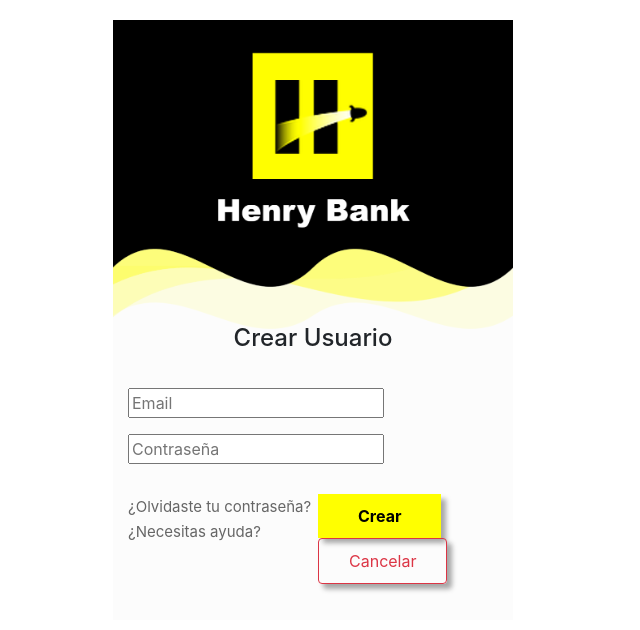
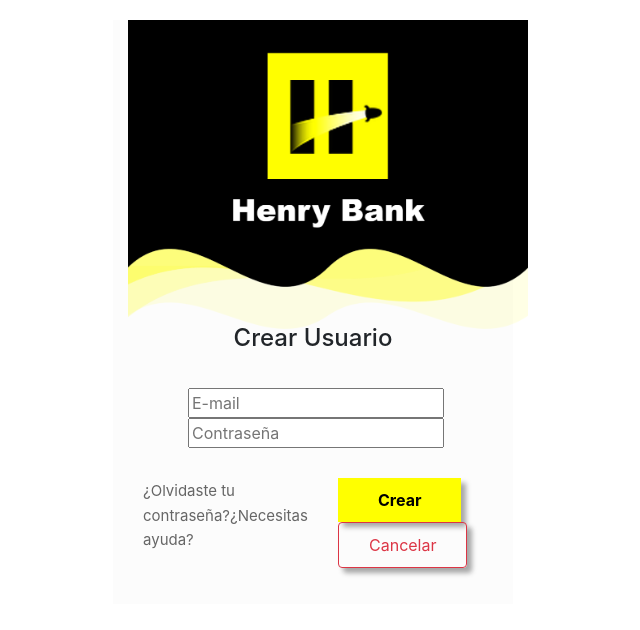
Before and after one commit to cristian473/Henry-Bank, a React (Create React App) app in the folder client/: page /registrarse in a window 1280 px wide. Shown: the top 630 px of the page, without its empty margins (327-967 px from the left). Built offline with nearby package versions, Linux system fonts and the light colour scheme.

Commit message:
ultimos cambios

```diff
--- a/client/package.json
+++ b/client/package.json
@@ -7,10 +7,11 @@
     "@testing-library/react": "^9.3.2",
     "@testing-library/user-event": "^7.1.2",
     "axios": "^0.19.2",
+    "formik": "^2.1.5",
+    "prop-types": "^15.7.2",
     "react": "^16.13.1",
     "react-bootstrap": "^1.3.0",
     "react-dom": "^16.13.1",
-    "react-google-login": "^5.1.21",
     "react-icons": "^3.10.0",
     "react-redux": "^7.2.0",
     "react-router-dom": "^5.2.0",
@@ -18,7 +19,8 @@
     "react-scripts": "3.4.1",
     "redux": "^4.0.5",
     "redux-thunk": "^2.3.0",
-    "wouter": "^2.5.0"
+    "wouter": "^2.5.0",
+    "yup": "^0.29.3"
   },
   "scripts": {
     "start": "react-scripts start",
--- a/client/src/App.js
+++ b/client/src/App.js
@@ -8,11 +8,15 @@ import Home from './components/Usuario/Onboarding.jsx';
 import Cliente from './components/Cliente/Cliente.jsx';
 import RecargarDinero from './components/RecargarDinero/RecargarDinero.jsx'
 import BotonLogout from "./components/Cliente/BotonLogout.jsx";
+import exportCrearUsuario from './components/Usuario/FormularioCrearUsuario.jsx';
+
+
 
 function App() {
 
   return (
     <div>
+
       <Route exact path='/' component={Home} />
       <Route
         exact path='/new/:id'
@@ -21,7 +25,7 @@ function App() {
         }
       />
       <Route exact path='/login' component={Login} />
-      <Route exact path='/registrarse' component={CrearUsuario} />
+      <Route exact path='/registrarse' component={exportCrearUsuario} />
       <Route exact path='/cliente' component={Cliente} />
       <Route exact path='/recargardinero' component={RecargarDinero}  />
       <Route exact path='/logout' component={BotonLogout}  />
--- a/client/src/actions/UserActions.js
+++ b/client/src/actions/UserActions.js
@@ -5,7 +5,7 @@ export function addUser(user) {
   return function (dispatch) {
     axios.post("http://localhost:3001/auth/register", user).then((res) => {
       if (res.status === 200) {
-        return dispatch({ type: ADD_USER }), window.history.back();
+        return dispatch({ type: ADD_USER }), window.location.replace('http://localhost:3000');
       } else {
         alert("Error en campos");
       }
--- a/client/src/components/Usuario/CSS/agregarusuario.css
+++ b/client/src/components/Usuario/CSS/agregarusuario.css
@@ -26,7 +26,7 @@
     left: 15px;
   }
   #usuario .inicio input{
-    margin-left: 0px;
+    margin-left: 20px;
     background-color: yellow;
     color: #000;
     border: none;
@@ -41,7 +41,12 @@
   }
 
   #usuario .inicio button{
-
+    margin-left: 20px;
     padding: 10px 30px !important;
     box-shadow: 5px 5px 5px rgb(167, 167, 167);
   }
+
+  #usuario .Form-Group{
+    margin-left: 60px;
+
+  }
--- a/client/src/components/Usuario/FormularioCrearUsuario.jsx
+++ b/client/src/components/Usuario/FormularioCrearUsuario.jsx
@@ -1,64 +1,12 @@
-import React, { useState } from 'react';
-import { addUser } from '../../actions/UserActions'
-import './CSS/agregarusuario.css'
-import { connect } from 'react-redux'
-import loginPortada from './images/login.png';
+import React from "react"
+import Form from './exportCrearUsuario'
 
-function FormularioUsuario({ addUser }) {
+const handleSubmit = values => console.log("")
+const initialValues = {}
+const exportCrearUsuario = () => (
+    <div className="exportform">
+        <Form handleSubmit={() => handleSubmit()} initialValues={initialValues}/>
+    </div>
+)
 
-    const [input, setInput] = useState({
-
-        email: null,
-        password: null
-    })
-
-    const handleInputChange = function (e) {
-        e.preventDefault()
-        setInput({
-            ...input,
-            [e.target.name]: e.target.value
-        })
-    }
-
-    const enviarFormulario = function (e) {
-        e.preventDefault();
-        addUser(input)
-    }
-
-    const cancelar = function (e) {
-       window.location.replace('http://localhost:3000')
-    }
-    return (
-
-
-
-        <div id="usuario">
-
-          <img src={loginPortada} alt="loginPortada" />
-          <div className="form-group col-md-12">
-            <h4>Crear Usuario</h4>
-            <div className="input-group mb-3">
-            <input required type="email" name="email" placeholder="Email" onChange={handleInputChange} />
-            </div>
-          </div>
-          <div className="form-group col-md-12 ">
-            <div className="input-group mb-3">
-            <input required type="password" name="password" placeholder="Contraseña" onChange={handleInputChange} />
-            </div>
-          </div>
-          <div class="form-row contenedor">
-            <div className="form-group col-md-6 link" >
-              <a href="/">¿Olvidaste tu contraseña?</a>
-              <a href="/">¿Necesitas ayuda?</a>
-            </div>
-            <div className="form-group col-md-6 inicio">
-              <input type="submit" className="btn btn-outline-dark" onClick={enviarFormulario} value="Crear" />
-              <button type="button" className="btn btn-outline-danger" value="Cancelar"  onClick={cancelar} >Cancelar</button>
-            </div>
-          </div>
-
-      </div>
-    )
-}
-
-export default connect(null, { addUser })(FormularioUsuario)
+export default exportCrearUsuario
--- /dev/null
+++ b/client/src/components/Usuario/exportCrearUsuario.jsx
@@ -0,0 +1,69 @@
+import * as yup from 'yup'
+import PropTypes from 'prop-types'
+import React from 'react'
+import { ErrorMessage, Formik, Form as FormikForm, Field } from 'formik'
+import { addUser } from '../../actions/UserActions'
+import {useDispatch} from 'react-redux'
+import loginPortada from './images/login.png';
+import './CSS/agregarusuario.css'
+
+const validations = yup.object().shape({
+    email: yup.string().email().required("Ingresa tu mail"),
+    password: yup.string().min(8, "Tu contraseña debe tener al menos 8 carácteres ").required("Ingresa tu contraseña")
+})
+
+const Form = ({ handleSubmit, initialValues}) => {
+    const dispatch = useDispatch()
+function handleSubmit(values) {
+    dispatch(addUser(values));
+    console.log('esto es dispatch')
+    alert(JSON.stringify('Se ha enviado un mail de validación a ' + values.email))
+     }
+
+  const cancelar = function (e) {
+    window.location.replace('http://localhost:3000')
+ }
+    return (
+        <div id="usuario">
+        <Formik initialValues={initialValues} onSubmit={handleSubmit} validationSchema={validations}>
+        <FormikForm className="Form">
+        <div className="form-group col-md-12">
+
+        <img src={loginPortada} alt="loginPortada" />
+            <h4>Crear Usuario</h4>
+            <div className="Form-Group">
+                <Field className="Form-Field" name="email" placeholder="E-mail" type="text"/>
+                <ErrorMessage className="Form-Error" component="span" name="email"/>
+            </div>
+            <div className="Form-Group">
+                <Field className="Form-Field" name="password" placeholder="Contraseña" type="password"/>
+                <ErrorMessage className="Form-Error" component="span" name="password"/>
+            </div>
+            <div class="form-row contenedor">
+            <div className="form-group col-md-6 link" >
+              <a href="/">¿Olvidaste tu contraseña?</a>
+              <a href="/">¿Necesitas ayuda?</a>
+            </div>
+            <div className="form-group col-md-6 inicio">
+              <input type="submit" className="btn btn-outline-dark" value="Crear" />
+              <button type="button" className="btn btn-outline-danger" value="Cancelar"  onClick={cancelar} >Cancelar</button>
+            </div>
+            </div>
+
+            </div>
+        </FormikForm>
+    </Formik>
+    </div>
+    )
+
+}
+
+
+
+Form.propTypes = {
+    handleSubmit: PropTypes.func.isRequired,
+    initialValues: PropTypes.object.isRequired
+}
+
+
+export default Form
```
Also changed, not shown: client/src/components/Usuario/FormularioCrearUsuario2.jsx (added, +109 -0 lines), client/src/components/Usuario/FormularioCrearUsuario3.jsx (added, +65 -0 lines).
